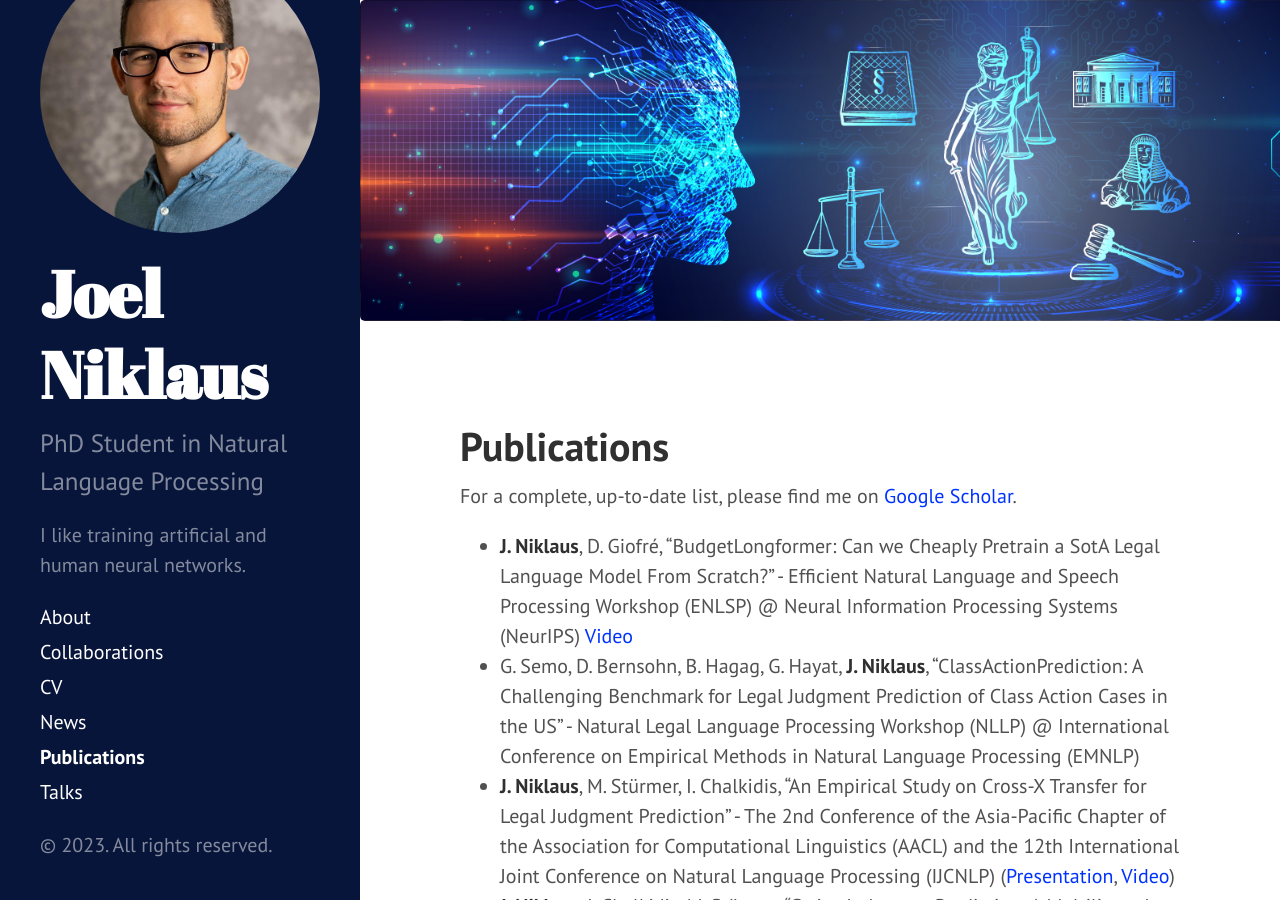
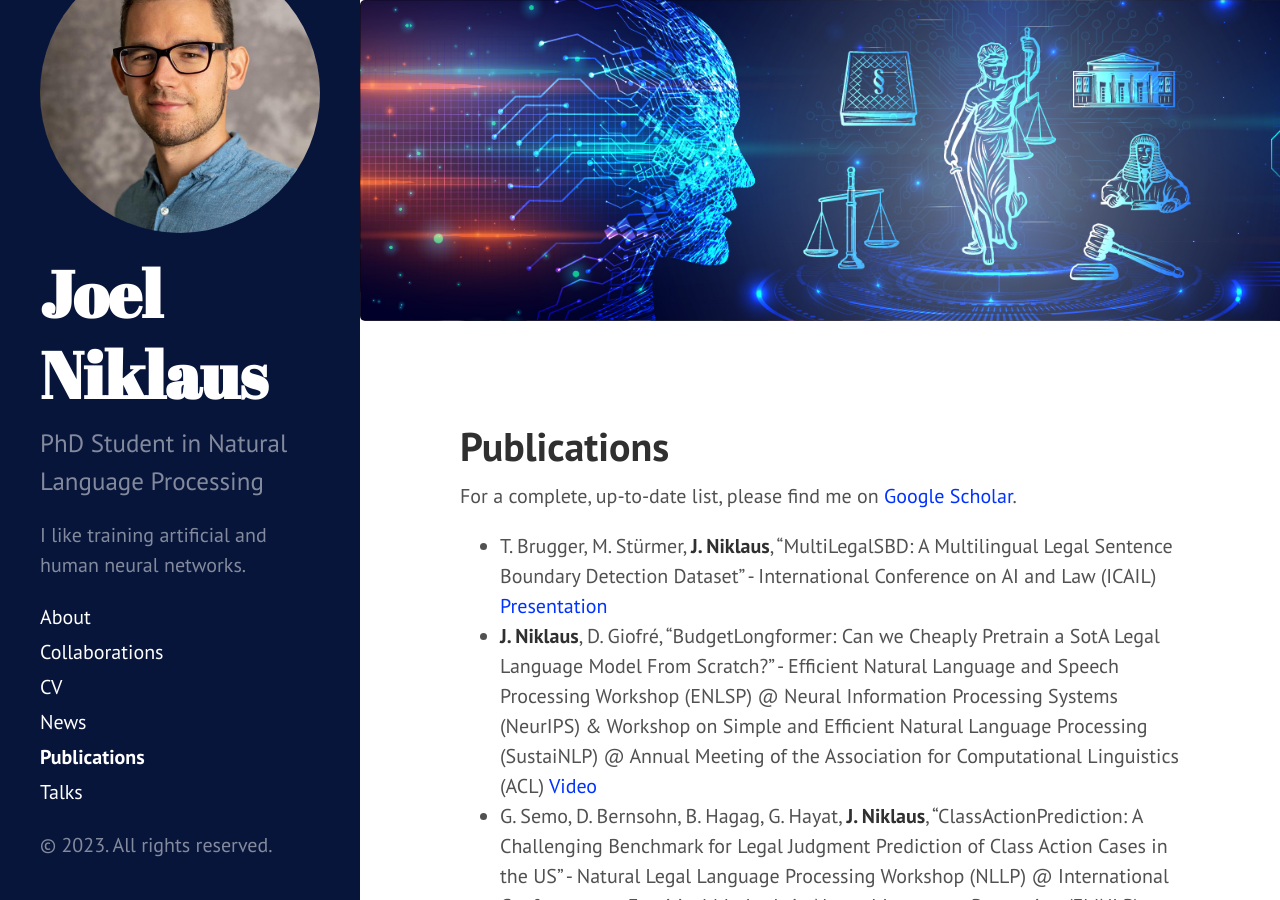
Before and after one commit to JoelNiklaus/joelniklaus.github.io, a Jekyll site: the page built from _pages/publications.md, in a window 1280 px wide and 900 px high. Built offline with Jekyll 4.4.1, drawn with Linux system fonts in a browser that asks for light colours; nearby versions of some CDN libraries; a style sheet for code colours, icons or effects is not loaded.

Commit message:
added publication

```diff
--- a/_pages/publications.md
+++ b/_pages/publications.md
@@ -7,7 +7,8 @@ title: Publications
 
 For a complete, up-to-date list, please find me on [Google Scholar](https://scholar.google.com/citations?user=qJ8iricAAAAJ).
 
-* **J. Niklaus**, D. Giofré, "BudgetLongformer: Can we Cheaply Pretrain a SotA Legal Language Model From Scratch?" - Efficient Natural Language and Speech Processing Workshop (ENLSP) @ Neural Information Processing Systems (NeurIPS) [Video](https://recorder-v3.slideslive.com/?share=76454&s=f045ba56-af85-4c8d-ac5c-f00b0c7e3b23)
+* T. Brugger, M. Stürmer, **J. Niklaus**, "MultiLegalSBD: A Multilingual Legal Sentence Boundary Detection Dataset" - International Conference on AI and Law (ICAIL) [Presentation](https://docs.google.com/presentation/d/1ccDJEsJPxu62CzAYo7v6IfW0sLaOWBjYz3oTZm_Epko/edit?usp=sharing)
+* **J. Niklaus**, D. Giofré, "BudgetLongformer: Can we Cheaply Pretrain a SotA Legal Language Model From Scratch?" - Efficient Natural Language and Speech Processing Workshop (ENLSP) @ Neural Information Processing Systems (NeurIPS) & Workshop on Simple and Efficient Natural Language Processing (SustaiNLP) @ Annual Meeting of the Association for Computational Linguistics (ACL) [Video](https://recorder-v3.slideslive.com/?share=76454&s=f045ba56-af85-4c8d-ac5c-f00b0c7e3b23)
 * G. Semo, D. Bernsohn, B. Hagag, G. Hayat, **J. Niklaus**, "ClassActionPrediction: A Challenging Benchmark for Legal Judgment Prediction of Class Action Cases in the US" - Natural Legal Language Processing Workshop (NLLP) @ International Conference on Empirical Methods in Natural Language Processing (EMNLP)
 * **J. Niklaus**, M. Stürmer, I. Chalkidis, "An Empirical Study on Cross-X Transfer for Legal Judgment Prediction" - The 2nd Conference of the Asia-Pacific Chapter of the Association for Computational Linguistics (AACL) and the 12th International Joint Conference on Natural Language Processing (IJCNLP) ([Presentation](https://docs.google.com/presentation/d/1oj14b80z03s5qpHrgfeR4-rRNl4vdEnKDiZ0qV9yJtk/edit?usp=sharing), [Video](https://youtu.be/_swVKrF3lFA))
 * **J. Niklaus**, I. Chalkidis, M. Stürmer, "Swiss-Judgment-Prediction: A Multilingual Legal Judgment Prediction Benchmark" - Natural Legal Language Processing Workshop (NLLP) @ International Conference on Empirical Methods in Natural Language Processing (EMNLP) ([Presentation](https://drive.google.com/file/d/1p68rB4A-EmirVqjvzPnmGNUo1qTqNxUI/view?usp=sharing), [Video](https://youtu.be/nfGbywb2wHI))
```
